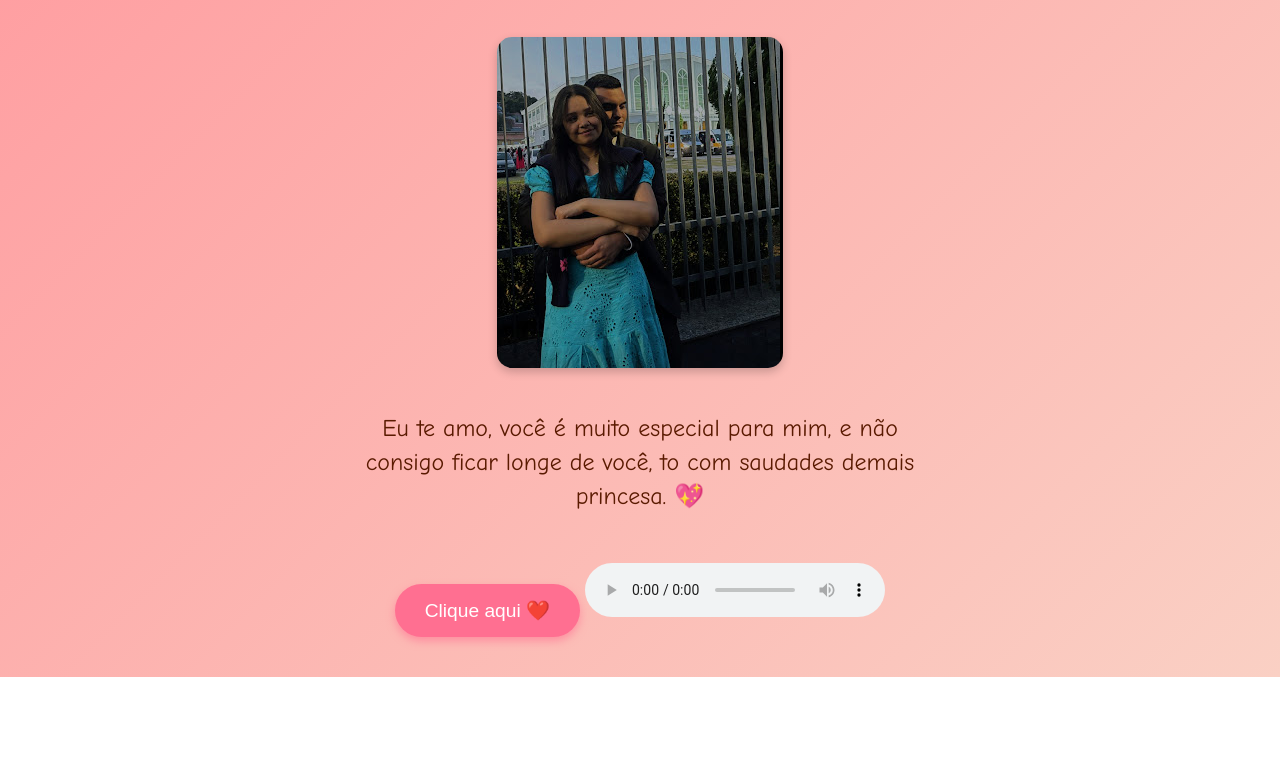
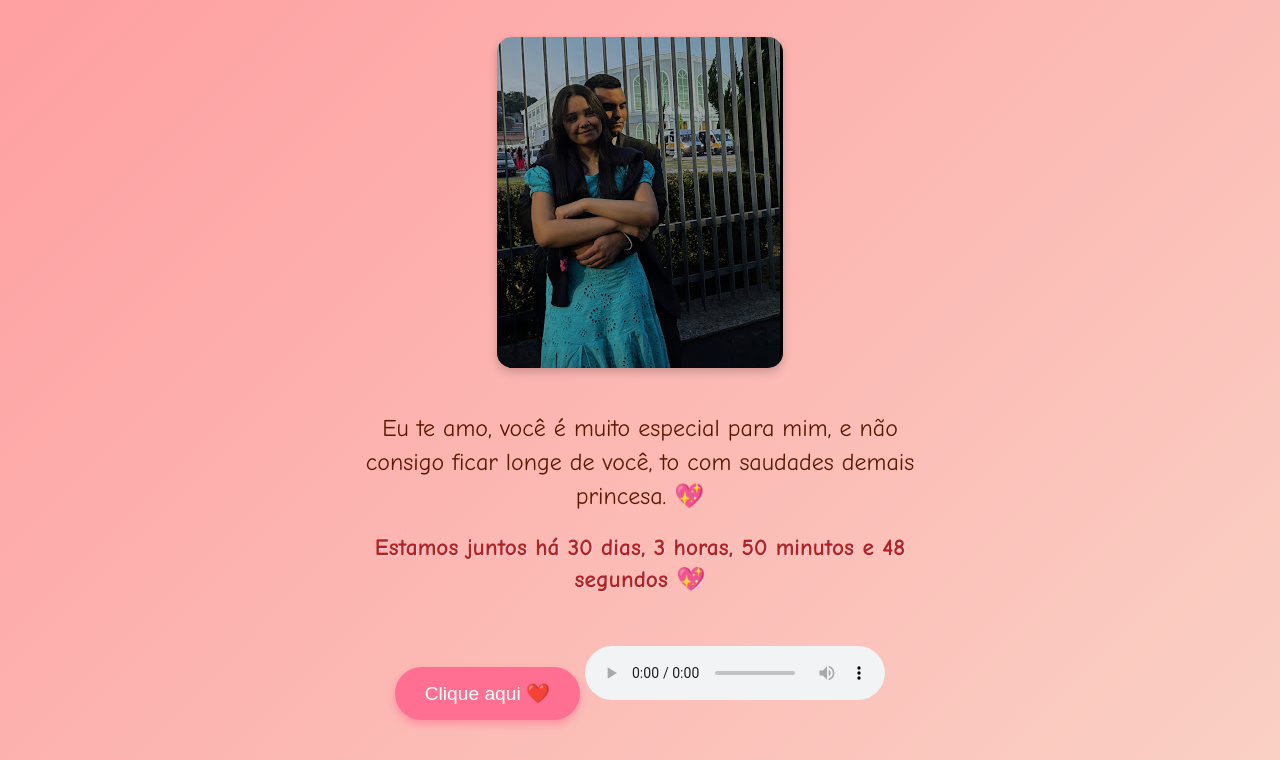
Before and after one commit to salamaleicoo/domain, a plain HTML site: page index.html in a window 1280 px wide. Shown: the part 218-978 px from the top of the page. Before the commit the page ends 895 px from the top, so only its background shows below. Drawn offline with Linux system fonts and the light colour scheme.

Commit message:
Update index.html
Coloquei um contador de tempo do nosso primeiro beijo kkkk

```diff
--- a/index.html
+++ b/index.html
@@ -48,6 +48,24 @@
             margin-top: 30px;
             outline: none;
         }
+        /* Estilo pro contador */
+        #contador {
+            font-size: 1.4em;
+            font-weight: bold;
+            color: #b22222;
+            margin-top: 20px;
+            text-shadow: 1px 1px #f8cdda;
+            animation: fadeIn 2s ease-in-out, pulse 1.5s infinite;
+        }
+        @keyframes fadeIn {
+            from { opacity: 0; transform: translateY(-10px); }
+            to { opacity: 1; transform: translateY(0); }
+        }
+        @keyframes pulse {
+            0% { transform: scale(1); }
+            50% { transform: scale(1.05); }
+            100% { transform: scale(1); }
+        }
     </style>
 </head>
 <body>
@@ -58,6 +76,9 @@
 
     <p>Eu te amo, você é muito especial para mim, e não consigo ficar longe de você, to com saudades demais princesa. 💖</p>
 
+    <!-- Contador de tempo juntos -->
+    <p id="contador"></p>
+
     <button onclick="alert('Te amo demais!')">Clique aqui ❤️</button>
 
     <audio controls autoplay loop>
@@ -66,7 +87,8 @@
     </audio>
 
     <script>
-        const fotos = ["foto1.png", "foto2.png", "foto3.png", "weee.png", "morkk.png"]; // coloque os nomes das suas imagens aqui
+        // Slideshow
+        const fotos = ["foto1.png", "foto2.png", "foto3.png", "weee.png", "morkk.png"];
         let index = 0;
         const imgElement = document.getElementById('slideshow');
 
@@ -74,8 +96,24 @@
             index = (index + 1) % fotos.length;
             imgElement.src = fotos[index];
         }
+        setInterval(trocaFoto, 3000);
 
-        setInterval(trocaFoto, 3000); // troca a foto a cada 3 segundos
+        // Contador de tempo juntos
+        function atualizarContador() {
+            const inicio = new Date(2025, 6, 12, 11, 45); // Julho = 6
+            const agora = new Date();
+            const diff = agora - inicio;
+
+            const dias = Math.floor(diff / (1000 * 60 * 60 * 24));
+            const horas = Math.floor((diff / (1000 * 60 * 60)) % 24);
+            const minutos = Math.floor((diff / (1000 * 60)) % 60);
+            const segundos = Math.floor((diff / 1000) % 60);
+
+            document.getElementById("contador").textContent =
+                `Estamos juntos há ${dias} dias, ${horas} horas, ${minutos} minutos e ${segundos} segundos 💖`;
+        }
+        setInterval(atualizarContador, 1000);
+        atualizarContador();
     </script>
 </body>
 </html>
```
